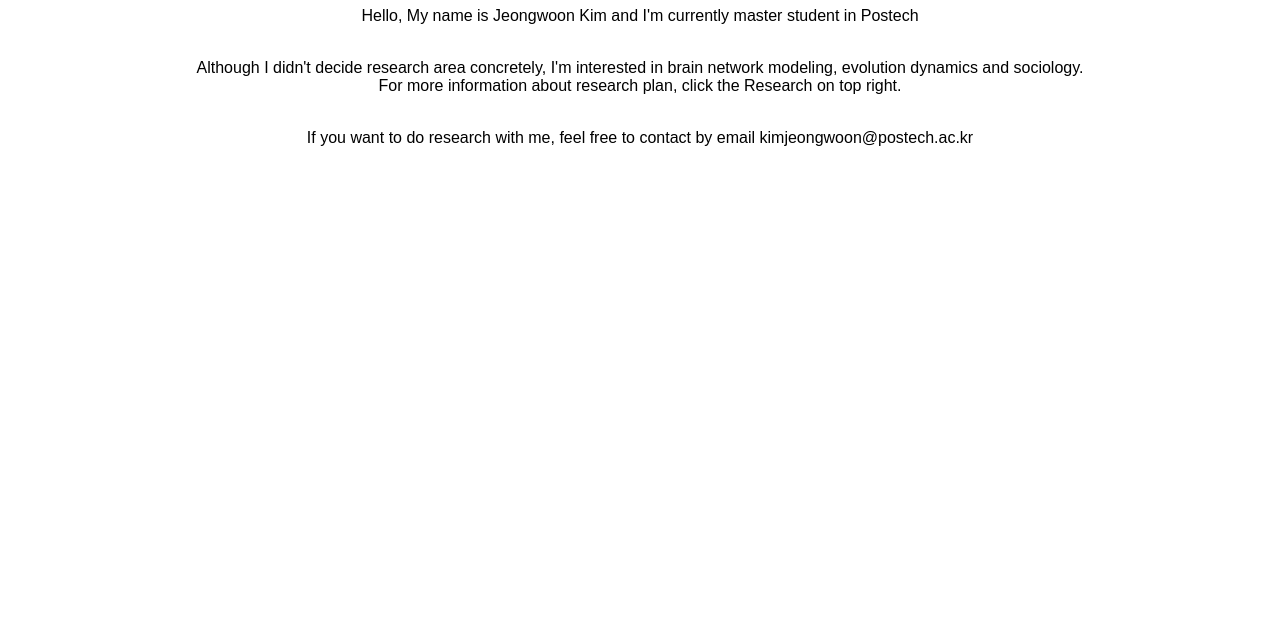
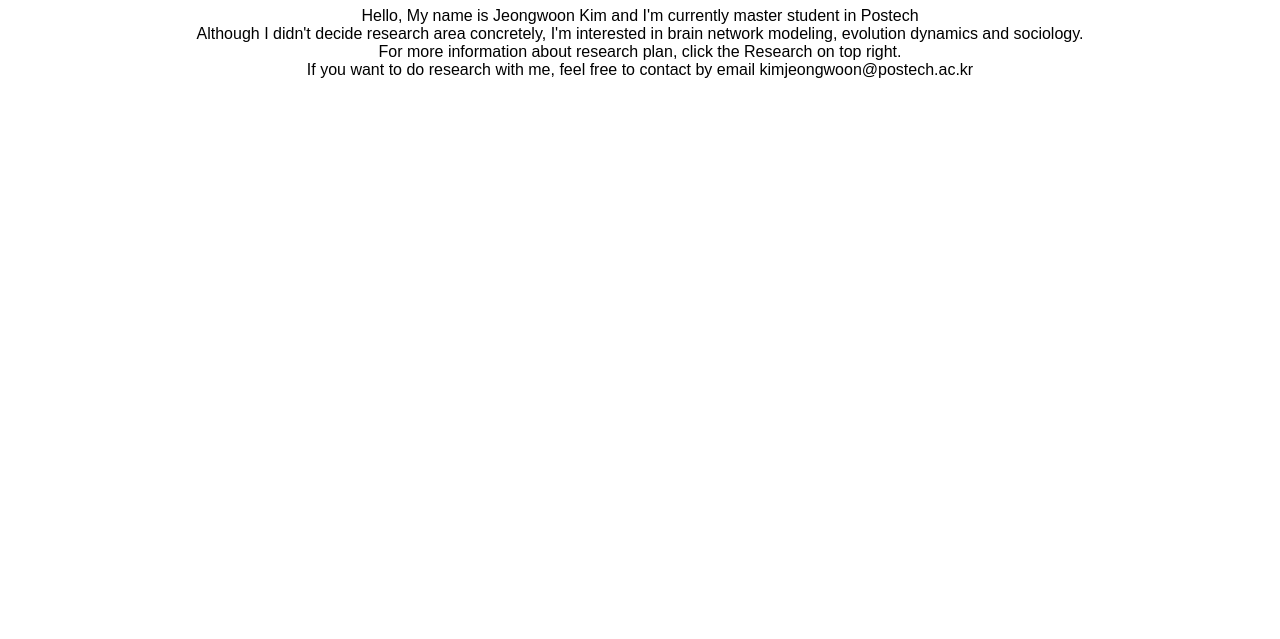
Before and after one commit to kimjeongwoon98/kimjeongwoon98.github.io, a plain HTML site: page index.html in a window 1280 px wide. Shown: the part 161-800 px from the top of the page. Drawn offline with Linux system fonts and the light colour scheme.

Commit message:
Update index.html

```diff
--- a/index.html
+++ b/index.html
@@ -38,10 +38,10 @@
 
   <div class="content">
     <h1>Welcome to Jeongwoon Kim's homepage</h1>
-    <p>Hello, My name is Jeongwoon Kim and I'm currently master student in Postech</p>
-    <br>Although I didn't decide research area concretely, I'm interested in brain network modeling, evolution dynamics and sociology.
-    <br>For more information about research plan, click the Research on top right.</p>
-    <br>If you want to do research with me, feel free to contact by email kimjeongwoon@postech.ac.kr</p>
+    Hello, My name is Jeongwoon Kim and I'm currently master student in Postech<br>
+    Although I didn't decide research area concretely, I'm interested in brain network modeling, evolution dynamics and sociology.<br>
+    For more information about research plan, click the Research on top right.<br>
+    If you want to do research with me, feel free to contact by email kimjeongwoon@postech.ac.kr
   </div>
 </body>
 </html>
```
